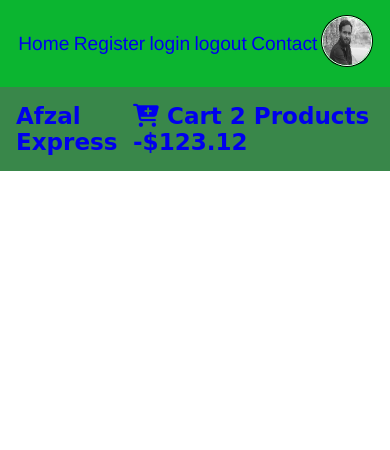
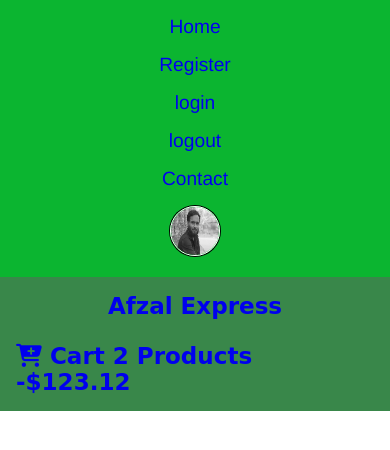
Before and after one commit to afzal01765/eCommerce-Websites-, a plain HTML site: page index.html in a window 390 px wide. Drawn offline with Linux system fonts and the light colour scheme.

Commit message:
file add

```diff
--- a/style.css
+++ b/style.css
@@ -109,3 +109,28 @@ nav{
     font-size: larger;
 
 }
+
+
+@media (max-width: 768px) {
+    .nav-upper {
+        flex-direction: column;
+        gap: 1rem;
+    }
+
+    .nav-list {
+        text-align: center;
+        width: 100%;
+    }
+}
+
+@media screen and (max-width: 600px) {
+    .nav-lower{
+      flex-direction: column;
+      align-items: center;
+      gap: 1.5rem;
+    }
+
+    .nav-lower li{
+      width: 100%;
+    }
+}
```
